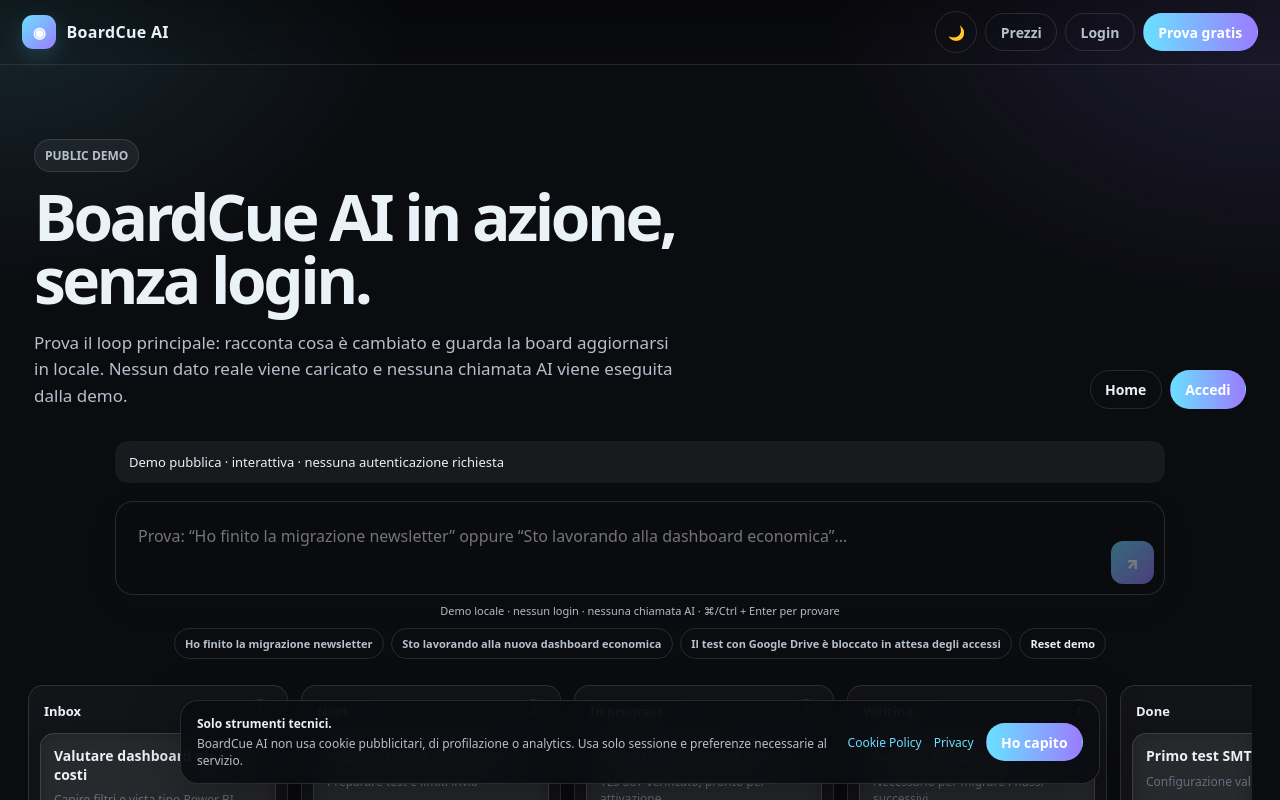
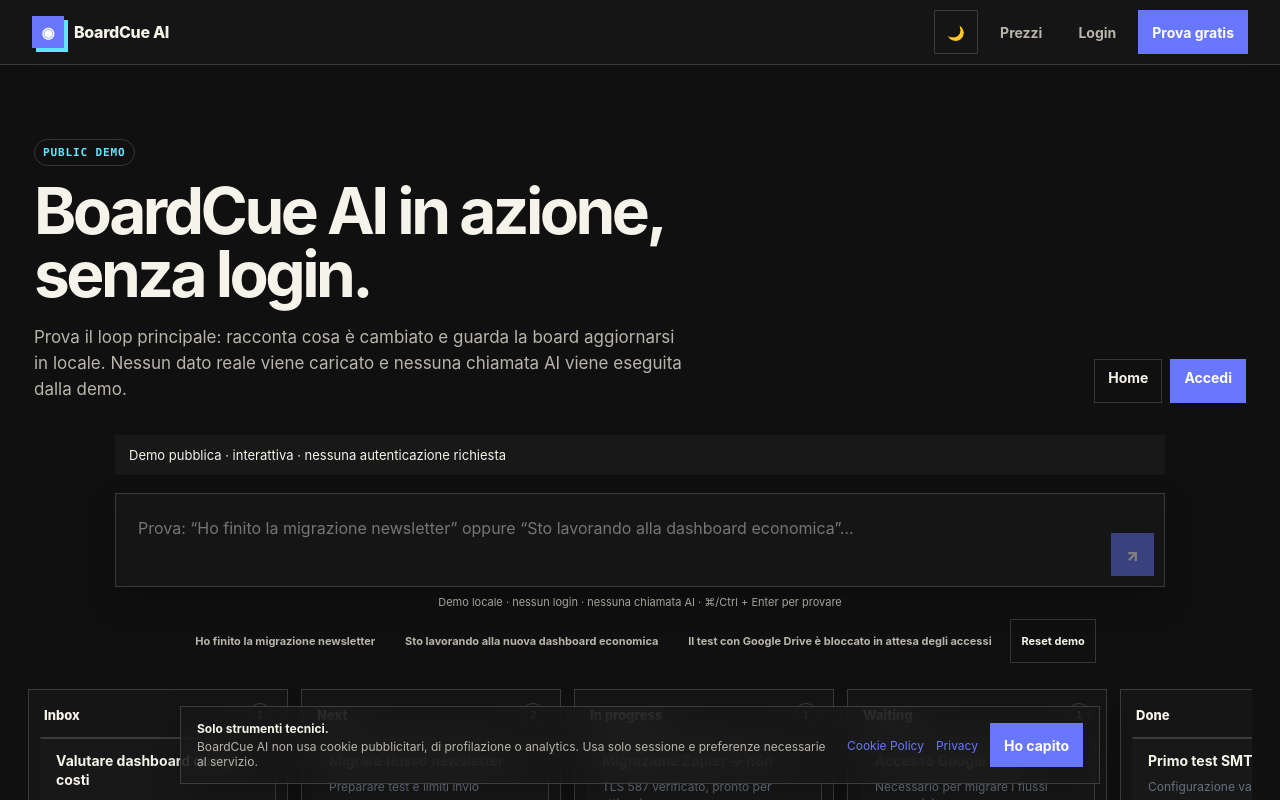
Before and after one commit to PrendJ/PlanPilot, a Next.js app: page /demo in a window 1280 px wide. Shown: the top 800 px of the page. Built offline with nearby package versions, Linux system fonts and the light colour scheme.

Commit message:
ui upgrade

```diff
--- a/app/draftapps-theme.css
+++ b/app/draftapps-theme.css
@@ -86,3 +86,27 @@
 
 @media (prefers-reduced-motion:reduce){ .transcription-wave i,.loader-lane .moving-card { animation:none; } }
 @media (max-width:720px){.topbar{padding:.65rem .8rem}.top-actions{gap:5px}.top-actions .btn:not(.icon-btn){padding:.48rem .68rem}.hero-row{padding-top:28px}.demo-examples{justify-content:flex-start}.process-loader{margin:-6px 14px 18px;align-items:flex-start}.process-visual{flex-basis:92px;height:62px}.process-copy span{font-size:11px}}
+
+/* Draft UI Language v1.1 — sharp Signature / Utility product layer */
+:root {
+  --draft-bg:#101010; --draft-surface:#181818; --draft-surface-raised:#202020; --draft-surface-soft:#151515;
+  --draft-text:#f6f3eb; --draft-text-muted:#b9b5ac; --draft-text-subtle:#7d7972;
+  --draft-border:rgba(255,255,255,.16); --draft-border-strong:rgba(255,255,255,.28);
+  --draft-primary:#6977ff; --draft-cyan:#5fe6ff; --draft-yellow:#e7f542; --draft-pink:#ff5b92;
+  --draft-success:#5ed39a; --draft-warning:#e9b949; --draft-danger:#ff6b6b; --draft-focus:#5fe6ff;
+  --draft-font-mono:ui-monospace,SFMono-Regular,Menlo,Consolas,"Liberation Mono",monospace;
+  --draft-glass:rgba(24,24,24,.78); --draft-shadow-raised:0 14px 34px rgba(0,0,0,.22);
+  --da-bg:var(--draft-bg); --da-card:var(--draft-surface); --da-card-strong:var(--draft-surface-raised); --da-text:var(--draft-text); --da-muted:var(--draft-text-muted); --da-accent:var(--draft-primary); --da-accent-2:var(--draft-cyan); --da-stroke:var(--draft-border); --da-input:var(--draft-surface-soft);
+}
+[data-theme="light"] { --draft-bg:#f2efe7; --draft-surface:#fffdf6; --draft-surface-raised:#fff; --draft-surface-soft:#ece8de; --draft-text:#171717; --draft-text-muted:#625d56; --draft-text-subtle:#858078; --draft-border:rgba(16,16,16,.16); --draft-border-strong:rgba(16,16,16,.28); --draft-focus:#245de8; --draft-glass:rgba(255,253,246,.82); }
+html,body{background:var(--draft-bg);color:var(--draft-text);font-family:Inter,ui-sans-serif,system-ui,-apple-system,"Segoe UI",sans-serif} body{overflow-x:hidden}
+a:focus-visible,button:focus-visible,input:focus-visible,textarea:focus-visible,select:focus-visible{outline:2px solid var(--draft-focus);outline-offset:3px}.shell{background:var(--draft-bg);color:var(--draft-text)}
+.topbar{min-height:64px;height:auto;padding:10px clamp(16px,3vw,32px);border-color:var(--draft-border);background:var(--draft-glass);backdrop-filter:blur(16px)}.brand{gap:10px;font-weight:800;letter-spacing:-.02em}.brandmark{width:32px;height:32px;border-radius:0;background:var(--draft-primary);box-shadow:4px 4px 0 var(--draft-cyan)}
+.btn{min-height:44px;border-color:var(--draft-border);border-radius:0;background:transparent;color:var(--draft-text);padding:9px 13px;font-size:14px;font-weight:750;transition:background 180ms cubic-bezier(.22,1,.36,1),border-color 180ms cubic-bezier(.22,1,.36,1),transform 180ms cubic-bezier(.22,1,.36,1)}.btn:hover{transform:translate(-2px,-2px);border-color:var(--draft-border-strong);box-shadow:3px 3px 0 var(--draft-border-strong)}.btn.primary,.btn.accent{background:var(--draft-primary);border-color:var(--draft-primary);color:#fff}.btn.primary:hover,.btn.accent:hover{box-shadow:4px 4px 0 var(--draft-cyan)}.btn.ghost{border-color:transparent;color:var(--draft-text-muted)}.btn.danger{color:var(--draft-danger)}.theme-toggle{width:44px;height:44px;padding:0;border-radius:0}
+.pill{margin-bottom:14px;padding:6px 8px;border:1px solid var(--draft-border);border-radius:999px;background:transparent;color:var(--draft-cyan);font:750 11px/1.2 var(--draft-font-mono);letter-spacing:.08em}
+.demo-banner,.column,.card,.composer,.log,.auth-card,.workspace-tile,.create-box,.admin-card,.settings-card,.model-option,.pricing-card,.legal-card{background:var(--draft-surface);border-color:var(--draft-border);color:var(--draft-text);border-radius:0;box-shadow:none}.column{background:var(--draft-surface-soft)}.card{border-left:3px solid transparent;transition:border-color 180ms cubic-bezier(.22,1,.36,1),background 180ms cubic-bezier(.22,1,.36,1),transform 180ms cubic-bezier(.22,1,.36,1)}.card:hover,.workspace-tile:hover,.model-option:hover{transform:translate(-2px,-2px);border-color:var(--draft-border-strong);border-left-color:var(--draft-cyan);box-shadow:3px 3px 0 var(--draft-primary)}.column-head{border-bottom:1px solid var(--draft-border)}
+.count,.tag,.membership,.mini-badge{background:transparent;border:1px solid var(--draft-border);border-radius:999px;color:var(--draft-text-muted);font-family:var(--draft-font-mono)}.priority-HIGH,.priority-URGENT{color:var(--draft-danger);border-color:color-mix(in srgb,var(--draft-danger) 52%,var(--draft-border))}.priority-LOW{color:var(--draft-success);border-color:color-mix(in srgb,var(--draft-success) 52%,var(--draft-border))}
+.composer{background:var(--draft-glass);border-radius:0;box-shadow:var(--draft-shadow-raised)}.composer textarea,.field input,.field select,.admin-form-grid input,.user-row select,.create-row input,.board-filters input,.board-filters select,.create-workspace-grid input,.create-workspace-grid select,.modal-card input,.modal-card textarea,.modal-card select,.enterprise-form input,.enterprise-form select,.enterprise-form textarea{background:var(--draft-surface-soft);border-color:var(--draft-border);border-radius:0;color:var(--draft-text)}.field input:focus,.field select:focus,.admin-form-grid input:focus,.user-row select:focus,.create-row input:focus,.board-filters input:focus,.board-filters select:focus,.modal-card input:focus,.modal-card textarea:focus,.modal-card select:focus,.enterprise-form input:focus,.enterprise-form select:focus,.enterprise-form textarea:focus{border-color:var(--draft-focus);box-shadow:3px 3px 0 color-mix(in srgb,var(--draft-focus) 42%,transparent);outline:none}
+.icon-btn,.send-btn{border-radius:0}.composer-tools .icon-btn{background:var(--draft-surface-soft);border-color:var(--draft-border);color:var(--draft-text)}.send-btn{background:var(--draft-primary)}.status{background:color-mix(in srgb,var(--draft-success) 10%,var(--draft-surface));border-color:color-mix(in srgb,var(--draft-success) 38%,var(--draft-border));color:var(--draft-success);border-radius:0}.status.error{background:color-mix(in srgb,var(--draft-danger) 10%,var(--draft-surface));border-color:color-mix(in srgb,var(--draft-danger) 38%,var(--draft-border));color:var(--draft-danger)}
+.modal-backdrop{background:rgba(0,0,0,.62)}.modal-card{background:var(--draft-surface-raised);border:1px solid var(--draft-border);border-radius:4px;box-shadow:var(--draft-shadow-raised);color:var(--draft-text)}.board-responsive .column-head{background:var(--draft-surface-soft);border-radius:0}.board-step,.mobile-column-nav button,.mobile-column-nav select{background:var(--draft-surface-raised);border-color:var(--draft-border);border-radius:0;color:var(--draft-text)}.quota i{border-radius:0;background:var(--draft-surface-soft)}.quota b{background:var(--draft-cyan)}.assignees span{border-color:var(--draft-surface);border-radius:50%;background:var(--draft-primary);color:#fff}
+.hero-copy p,.muted-copy,.workspace-tile p,.settings-head p,.model-context,.model-option p,.user-main>span,.composer-note,.log-summary,.log-cost,.workspace-title span{color:var(--draft-text-muted)}.auth-card h1,.board-toolbar h1,.grid-page h1,.settings-title h1{letter-spacing:-.035em}.process-loader{border-color:var(--draft-border);border-radius:0;background:var(--draft-surface);box-shadow:var(--draft-shadow-raised)}.process-visual,.loader-lane{border-color:var(--draft-border);border-radius:0;background:var(--draft-surface-soft)}.transcription-wave i,.loader-lane i{border-radius:0;background:var(--draft-cyan);box-shadow:none}
--- a/app/marketing.css
+++ b/app/marketing.css
@@ -93,3 +93,8 @@
 }
 .pricing-grid { display:grid; grid-template-columns:repeat(4,minmax(0,1fr)); gap:12px; margin:34px 0 70px; }.pricing-card { display:flex; flex-direction:column; border:1px solid var(--da-stroke); border-radius:20px; background:var(--da-card); padding:24px; }.pricing-card h2 { margin:0 0 18px; }.pricing-card>strong { font-size:34px; }.pricing-card>strong small { font-size:11px; color:var(--da-muted); }.pricing-card p,.pricing-card li { color:var(--da-muted); font-size:13px; line-height:1.6; }.pricing-card ul { padding-left:18px; flex:1; }.pricing-card.enterprise { background:linear-gradient(145deg,rgba(106,224,255,.1),rgba(155,124,255,.12)); }.enterprise-section { max-width:780px; padding:40px 0 80px; }.enterprise-section>p { color:var(--da-muted); }.enterprise-form { display:grid; gap:14px; margin-top:24px; }.enterprise-form label { display:grid; gap:6px; color:var(--da-muted); font-size:12px; font-weight:700; }.enterprise-form input,.enterprise-form select,.enterprise-form textarea { border:1px solid var(--da-stroke); border-radius:10px; padding:11px; background:var(--da-card); color:var(--da-text); }.enterprise-form textarea { min-height:120px; }.enterprise-form .status { margin:0; max-width:none; }
 @media(max-width:1000px){.pricing-grid{grid-template-columns:repeat(2,minmax(0,1fr))}}@media(max-width:600px){.pricing-grid{grid-template-columns:1fr}.topbar .top-actions .btn.ghost{display:none}}
+
+/* Draft UI Language v1.1 — one signal edge, no decorative softness. */
+.marketing-hero-copy h1{letter-spacing:-.045em}.voice-loop-card,.loop-step,.feature-card,.legal-card,.pricing-card,.mini-column,.loop-result,.cookie-notice{border-radius:0;background:var(--draft-surface);border-color:var(--draft-border);box-shadow:none}.voice-loop-card{border-left:3px solid var(--draft-cyan)}.voice-loop-card:before{display:none}.voice-loop-top{font-family:var(--draft-font-mono);letter-spacing:.08em}.voice-live{border-radius:999px;color:var(--draft-cyan)}.waveform i{border-radius:0;background:var(--draft-cyan);box-shadow:none}.loop-result{background:var(--draft-surface-soft)}.loop-result strong{color:var(--draft-cyan)}
+.marketing-section,.final-cta,.public-footer,.legal-page section{border-color:var(--draft-border)}.section-heading h2,.final-cta h2{letter-spacing:-.035em}.loop-step{padding:22px}.loop-step>span{border-radius:0;border-color:var(--draft-border);color:var(--draft-cyan);font-family:var(--draft-font-mono)}.feature-icon{border-radius:0;background:var(--draft-surface-soft);border-color:var(--draft-border)}.mini-column{background:var(--draft-surface-soft)}.mini-column>div span{border-radius:999px;border-color:var(--draft-border)}.mini-column i{border-radius:0;border-color:var(--draft-border);background:var(--draft-surface);box-shadow:none}.pricing-card.enterprise{border-left:3px solid var(--draft-yellow);background:var(--draft-surface)}
+.cookie-notice{background:var(--draft-glass);box-shadow:var(--draft-shadow-raised)}.enterprise-form input,.enterprise-form select,.enterprise-form textarea{border-radius:0;background:var(--draft-surface-soft);border-color:var(--draft-border)}.legal-table th,.legal-table td{border-color:var(--draft-border)}.legal-table th{background:var(--draft-surface)}
```
